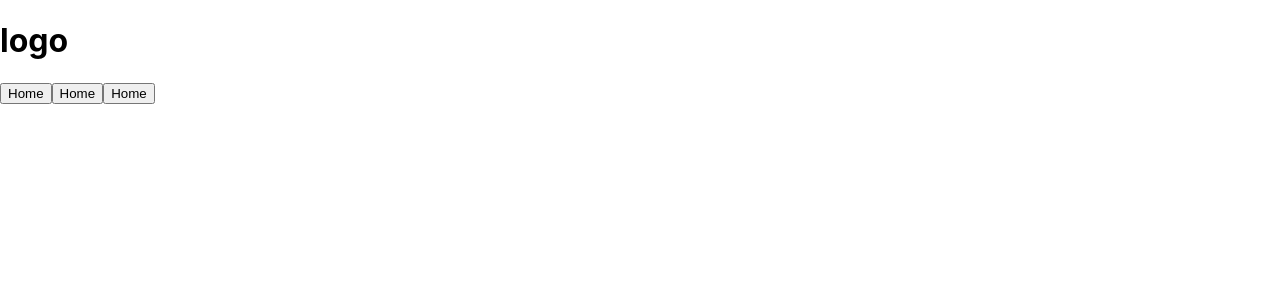
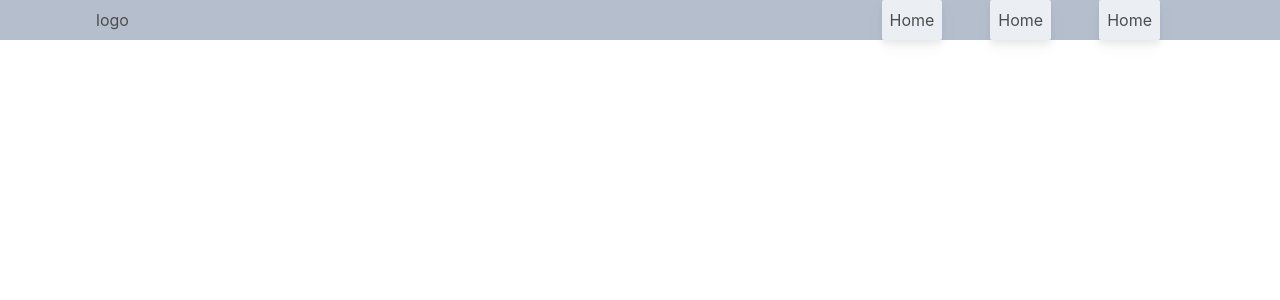
Before and after one commit to FredrikHaugen/qr, a React (Create React App) app: page / in a window 1280 px wide. Shown: the top 300 px of the page. Built offline with nearby package versions, Linux system fonts and the light colour scheme.

Commit message:
new changes

```diff
--- a/src/index.css
+++ b/src/index.css
@@ -1,3 +1,7 @@
+@tailwind base;
+@tailwind components;
+@tailwind utilities;
+
 body {
   margin: 0;
   font-family: -apple-system, BlinkMacSystemFont, 'Segoe UI', 'Roboto', 'Oxygen',
--- a/tailwind.config.js
+++ b/tailwind.config.js
@@ -1,6 +1,6 @@
 /** @type {import('tailwindcss').Config} */
 module.exports = {
-  content: [],
+  content: ["./src/**/*.{html,js,jsx}"],
   theme: {
     extend: {},
   },
```
Also changed, not shown: src/components/Home.jsx (added).
